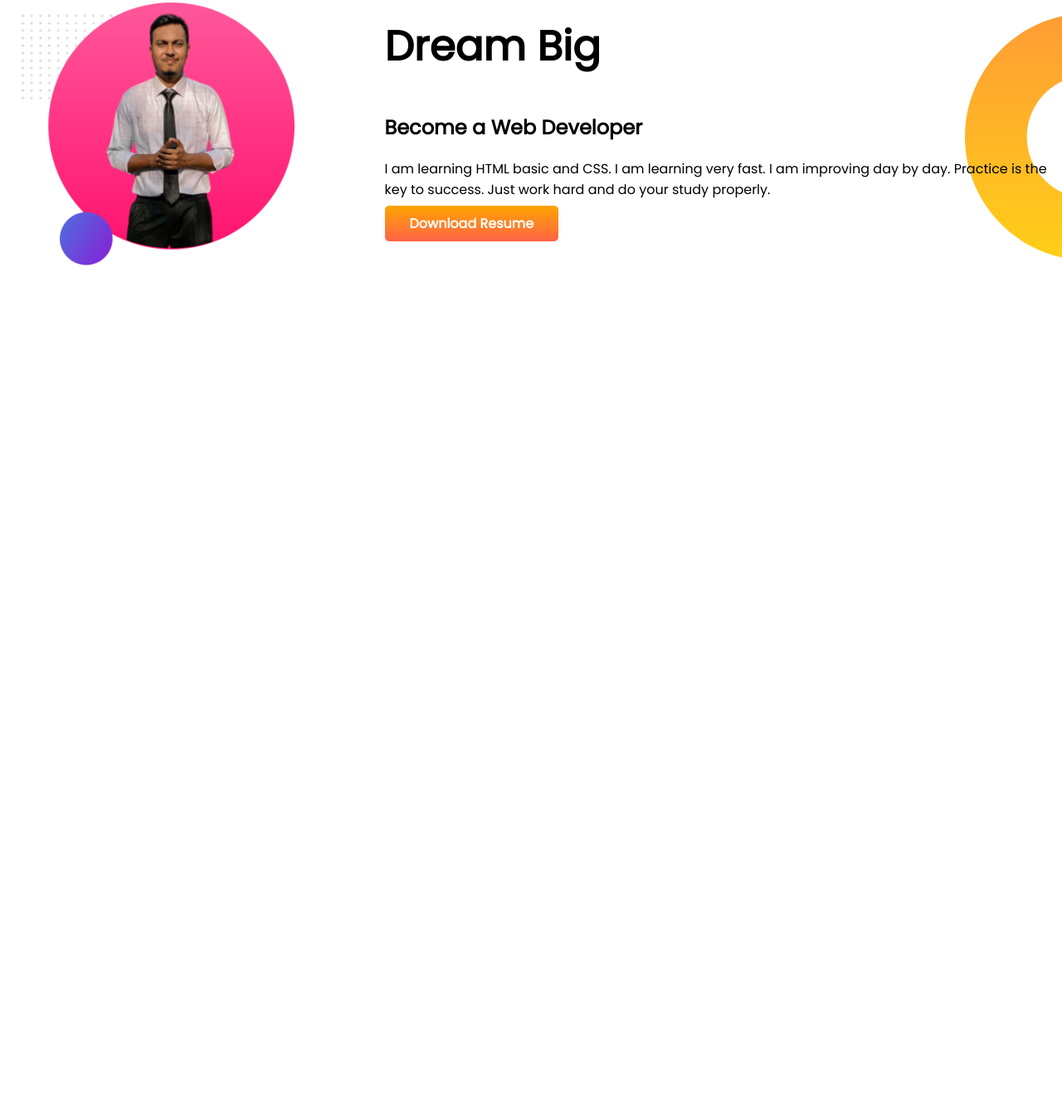
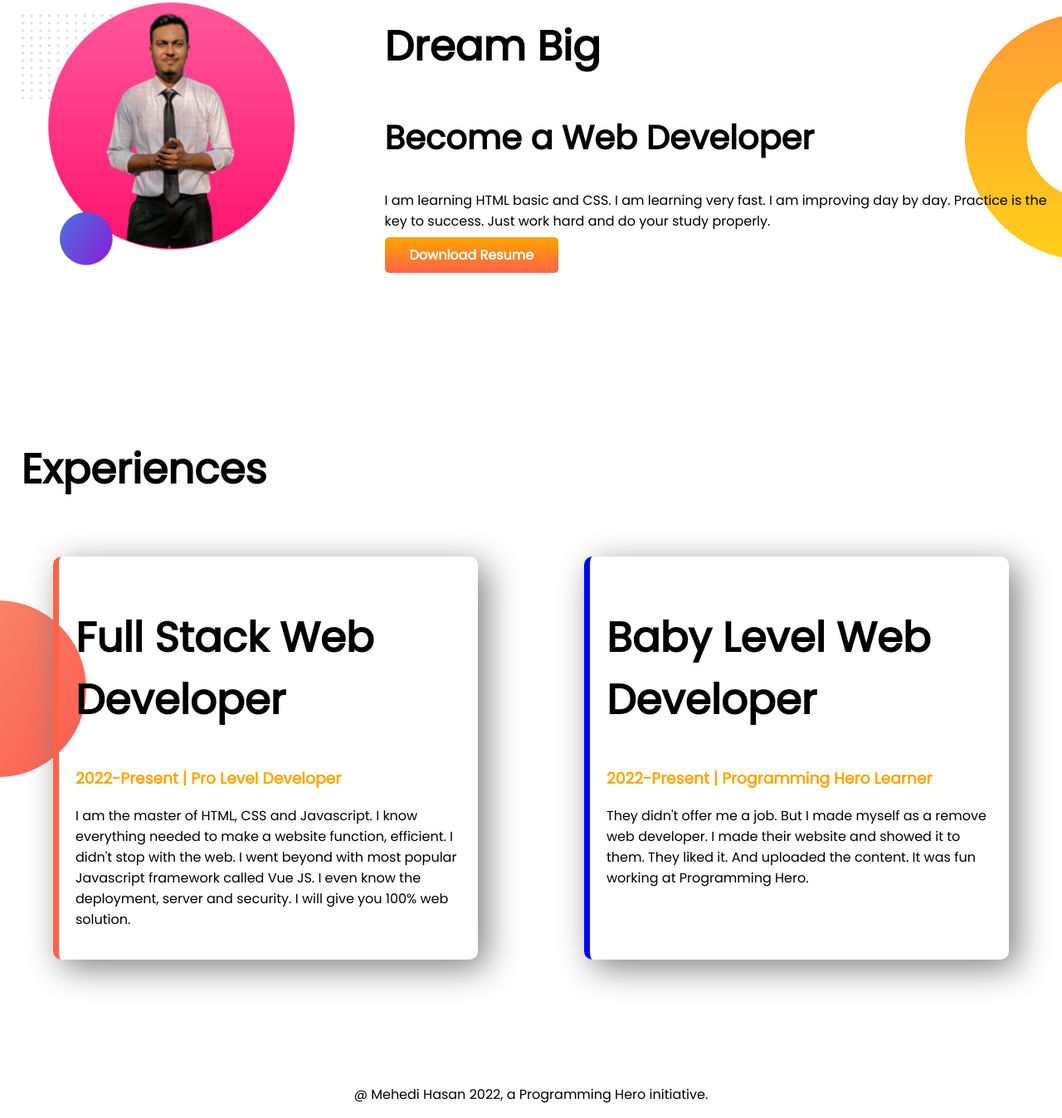
Before and after one commit to sneoo/developer-portfolio, a plain HTML site: page index.html in a window 1280 px wide. Shown: the part 698-2046 px from the top of the page at 83% size. Before the commit the page ends 1201 px from the top, so only its background shows below. Drawn offline with Linux system fonts and the light colour scheme.

Commit message:
final project

```diff
--- a/index.html
+++ b/index.html
@@ -14,7 +14,7 @@
 </head>
 
 <body>
-    <section class="top-banner">
+    <section class="top-banner flexiable-container">
         <div class="half-width">
             <h1>Welcome to</h1>
             <h1> <span class="orange-color">Mehedi Hasan</span> World</h1>
@@ -29,7 +29,7 @@
             <img src="images/developer-pic.png" alt="Pic is unable to load.">
         </div>
     </section>
-    <section class="dream-big">
+    <section class="dream-big flexiable-container">
         <div class="half-width">
             <img src="images/shakil-banner.png" alt="Pic is unable to load.">
         </div>
@@ -42,7 +42,30 @@
         </div>
 
     </section>
+    <section class="experience-area">
+        <h1 class="experience-text">Experiences</h1>
+        <div class="flexiable-container">
+            <div class="half-width experience-item" id="full-stack-developer">
+                <h1>Full Stack Web Developer</h1>
+                <h3 class="orange-color">2022-Present | Pro Level Developer</h3>
+                <p>I am the master of HTML, CSS and Javascript. I know everything needed to make a website function,
+                    efficient. I didn't stop with the web. I went beyond with most popular Javascript framework called
+                    Vue
+                    JS. I even know the deployment, server and security. I will give you 100% web solution.</p>
+            </div>
+            <div class="half-width experience-item" id="baby-web-developer">
+                <h1>Baby Level Web Developer</h1>
+                <h3 class="orange-color">2022-Present | Programming Hero Learner</h3>
+                <p>They didn't offer me a job. But I made myself as a remove web developer. I made their website and
+                    showed
+                    it to them. They liked it. And uploaded the content. It was fun working at Programming Hero.</p>
+            </div>
+        </div>
+    </section>
 
 </body>
+<footer>
+    <p>@ Mehedi Hasan 2022, a Programming Hero initiative.</p>
+</footer>
 
 </html>
--- a/style.css
+++ b/style.css
@@ -7,11 +7,15 @@ h1 {
     font-size: 50px;
 }
 
+h2 {
+    font-size: 40px;
+}
+
 .orange-color {
     color: orange;
 }
 
-section {
+.flexiable-container {
     display: flex;
     margin-bottom: 150px;
 }
@@ -44,3 +48,35 @@ section {
     background-repeat: no-repeat;
     background-position: right;
 }
+
+.experience-item {
+    width: 40%;
+    margin-left: 5%;
+    margin-right: 5%;
+    padding: 20px;
+    border-radius: 10px;
+    box-shadow: 10px 10px 40px gray;
+}
+
+
+.experience-area {
+    background-image: url(/images/exp-bg.png);
+    background-repeat: no-repeat;
+    background-position: left;
+}
+
+#full-stack-developer {
+    border-left: 7px solid tomato;
+}
+
+#baby-web-developer {
+    border-left: 7px solid blue;
+}
+
+.experience-text {
+    padding: 2%;
+}
+
+footer {
+    text-align: center;
+}
```
